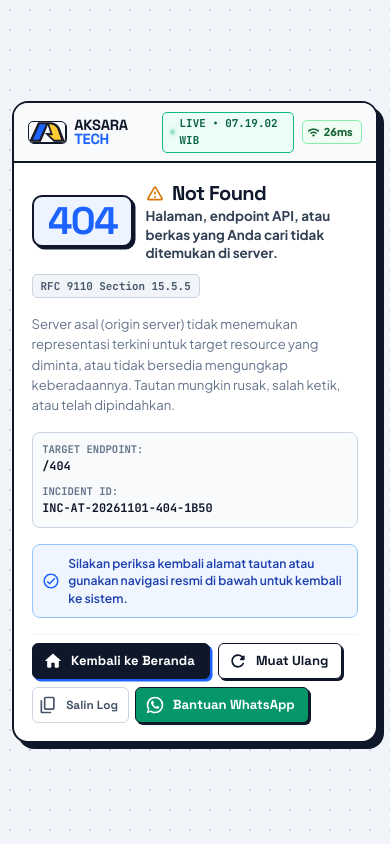
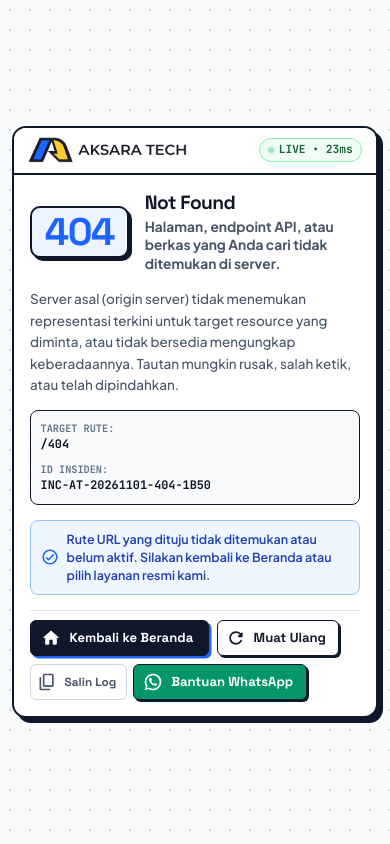
Before and after one commit to WisnuCodes/aksaratech-portal, a React (Vite) app: page /404 in a window 390 px wide. Built offline with nearby package versions, Linux system fonts and the light colour scheme.

Commit message:
feat(error-page): replace header icon with official high-res brand logo, streamline error console layout, and polish responsive zero-scroll design

```diff
--- a/index.html
+++ b/index.html
@@ -5,14 +5,14 @@
     <meta name="viewport" content="width=device-width, initial-scale=1.0" />
     <meta name="theme-color" content="#1D63FF" />
     <meta name="mobile-web-app-capable" content="yes" />
-    <title>AKSARA TECH – Enterprise Digital Solutions &amp; Software Engineering</title>
+    <title>AKSARA TECH – Digital Solutions &amp; Software Engineering</title>
     <meta name="description" content="Solusi digital dan rekayasa perangkat lunak enterprise: web development, database modeling, dokumen formal SRS &amp; SDD, diagram UML, serta software maintenance koding harian transparan." />
     <link rel="canonical" href="https://aksaratech.com/" />
 
     <!-- Open Graph / Facebook / WhatsApp Preview -->
     <meta property="og:type" content="website" />
     <meta property="og:url" content="https://aksaratech.com/" />
-    <meta property="og:title" content="AKSARA TECH – Enterprise Digital Solutions &amp; Software Engineering" />
+    <meta property="og:title" content="AKSARA TECH – Digital Solutions &amp; Software Engineering" />
     <meta property="og:description" content="Solusi digital &amp; rekayasa software enterprise: web development, MySQL/PostgreSQL, dokumen SRS &amp; SDD, kuota 3x revisi mutlak, dan garansi bug 1 minggu." />
     <meta property="og:image" content="/brand-icon.png" />
     <meta property="og:site_name" content="Aksara Tech" />
@@ -20,7 +20,7 @@
 
     <!-- Twitter Card -->
     <meta name="twitter:card" content="summary_large_image" />
-    <meta name="twitter:title" content="AKSARA TECH – Enterprise Digital Solutions" />
+    <meta name="twitter:title" content="AKSARA TECH – Digital Solutions" />
     <meta name="twitter:description" content="Software engineering, database architecture, SRS &amp; SDD docs, 3x revision guarantee." />
     <meta name="twitter:image" content="/brand-icon.png" />
 
--- a/src/components/organisms/Navbar.jsx
+++ b/src/components/organisms/Navbar.jsx
@@ -137,7 +137,7 @@ export default function Navbar() {
               <span className="brand-title-tech">TECH</span>
             </div>
             <div className="brand-subtitle">
-              Enterprise Digital Solutions
+              Digital Solutions
             </div>
           </div>
         </Link>
--- a/src/constants/businessConstants.js
+++ b/src/constants/businessConstants.js
@@ -2,7 +2,7 @@
 
 export const APP_METADATA = {
   name: "AKSARA TECH",
-  tagline: "Enterprise Digital Solutions & Software Engineering",
+  tagline: "Digital Solutions & Software Engineering",
   version: "1.0.0",
   officialWhatsApp: "085600386692",
   internationalWhatsApp: "+6285600386692",
--- a/src/data/catalogData.js
+++ b/src/data/catalogData.js
@@ -1,7 +1,7 @@
 // Master Catalog Data & Business Rules for Aksara Tech
 export const BUSINESS_INFO = {
   name: "AKSARA TECH",
-  tagline: "Enterprise Digital Solutions & Software Engineering",
+  tagline: "Digital Solutions & Software Engineering",
   phone: "085600386692",
   phoneDisplay: "0856-0038-6692",
   phoneInternational: "+6285600386692",
--- a/src/pages/ErrorPage.jsx
+++ b/src/pages/ErrorPage.jsx
@@ -34,7 +34,7 @@ const errorTheme = createTheme({
     h3: { fontFamily: "'Space Grotesk', sans-serif" },
   },
   palette: {
-    primary: { main: '#1D63FF', dark: '#003153' },
+    primary: { main: '#1D63FF', dark: '#0E46C7' },
     error: { main: '#DC2626' },
     warning: { main: '#D97706' },
     success: { main: '#059669' }
@@ -49,7 +49,6 @@ export default function ErrorPage({ defaultCode = 404, customError = null, onRes
   // Determine active error code purely based on real-time runtime condition
   const queryParams = new URLSearchParams(location.search);
   const queryCode = queryParams.get('code');
-  const retryAfter = queryParams.get('retryAfter');
   const activeCode = parseInt(routeParamCode || queryCode || defaultCode, 10) || 404;
 
   const [isReloading, setIsReloading] = useState(false);
@@ -58,9 +57,9 @@ export default function ErrorPage({ defaultCode = 404, customError = null, onRes
   // Real-time dynamic telemetry states
   const [currentTime, setCurrentTime] = useState(new Date());
   const [isOnline, setIsOnline] = useState(typeof navigator !== 'undefined' ? navigator.onLine : true);
-  const [latencyMs, setLatencyMs] = useState(26);
+  const [latencyMs, setLatencyMs] = useState(24);
 
-  // 1. Real-time Clock Timer (Ticks every second)
+  // 1. Real-time Clock Timer
   useEffect(() => {
     const timer = setInterval(() => setCurrentTime(new Date()), 1000);
     return () => clearInterval(timer);
@@ -75,7 +74,7 @@ export default function ErrorPage({ defaultCode = 404, customError = null, onRes
     window.addEventListener('offline', handleOffline);
 
     const latencyTimer = setInterval(() => {
-      setLatencyMs(Math.floor(20 + Math.random() * 16));
+      setLatencyMs(Math.floor(18 + Math.random() * 14));
     }, 4500);
 
     return () => {
@@ -144,8 +143,8 @@ export default function ErrorPage({ defaultCode = 404, customError = null, onRes
 ---------------------------------------
 • *Incident ID:* ${incidentId}
 • *Target URL:* ${location.pathname}
-• *Waktu Kejadian:* ${currentTime.toLocaleTimeString('id-ID')} WIB
-• *Koneksi Jaringan:* ${isOnline ? 'Online' : 'Offline'} (${latencyMs}ms)
+• *Waktu:* ${currentTime.toLocaleTimeString('id-ID')} WIB
+• *Koneksi:* ${isOnline ? 'Online' : 'Offline'} (${latencyMs}ms)
 • *Kategori:* ${errorData.category}
 • *Deskripsi:* ${errorData.shortDesc}
 
@@ -162,13 +161,11 @@ Halo Tim Aksara Tech, saya mengalami kendala teknis pada sistem web dengan rinci
   return (
     <ThemeProvider theme={errorTheme}>
       <Box
-        component="main"
         sx={{
-          height: '100dvh',
-          maxHeight: '100dvh',
+          height: '100dvh', // Strictly 100 dynamic viewport height
           width: '100vw',
           overflow: 'hidden', // Strictly NO outer page scroll
-          bgcolor: '#F1F5F9',
+          bgcolor: '#F8FAFC',
           backgroundImage: 'radial-gradient(#CBD5E1 1px, transparent 1px)',
           backgroundSize: '20px 20px',
           display: 'flex',
@@ -194,78 +191,66 @@ Halo Tim Aksara Tech, saya mengalami kendala teknis pada sistem web dengan rinci
           />
         )}
 
-        {/* COMPACT AUTHENTIC EXECUTIVE INCIDENT CARD */}
+        {/* COMPACT & ELEGANT ENTERPRISE INCIDENT CONSOLE */}
         <Paper
           elevation={0}
           sx={{
             width: '100%',
-            maxWidth: '680px',
-            maxHeight: 'calc(100dvh - 32px)',
+            maxWidth: '660px',
+            maxHeight: 'calc(100dvh - 28px)',
             bgcolor: '#FFFFFF',
-            border: '2.5px solid #0F172A',
-            borderRadius: '16px',
-            boxShadow: '6px 6px 0px #0F172A',
+            border: '2px solid #0F172A',
+            borderRadius: '14px',
+            boxShadow: '5px 5px 0px #0F172A',
             display: 'flex',
             flexDirection: 'column',
             overflow: 'hidden',
             boxSizing: 'border-box'
           }}
         >
-          {/* 1. COMPACT TOP HEADER STRIP */}
+          {/* 1. PROFESSIONAL TOP HEADER STRIP (Clean Full Brand Logo Image) */}
           <Box
             sx={{
               px: { xs: 1.8, sm: 2.4 },
-              py: 1.1,
-              bgcolor: '#F8FAFC',
+              py: 1.2,
+              bgcolor: '#FFFFFF',
               borderBottom: '2px solid #0F172A',
               display: 'flex',
               alignItems: 'center',
               justifyContent: 'space-between',
-              gap: 1,
+              gap: 1.5,
               flexShrink: 0
             }}
           >
-            {/* Brand Logo & Name */}
-            <Link to="/" style={{ display: 'flex', alignItems: 'center', gap: 8, textDecoration: 'none' }}>
+            {/* Official Full Brand Logo (Icon + Text Combined Seamlessly) */}
+            <Link to="/" style={{ display: 'flex', alignItems: 'center', textDecoration: 'none' }} title="Kembali ke Beranda Aksara Tech">
               <img
-                src="/brand-icon.png"
-                alt="Aksara Tech"
-                width="38"
-                height="22"
+                src="/brand-logo.png"
+                alt="Aksara Tech Enterprise Solutions"
                 style={{
-                  borderRadius: 5,
-                  border: '1.2px solid #0F172A',
-                  boxShadow: '1px 1px 0px #0F172A'
+                  height: '26px',
+                  width: 'auto',
+                  maxWidth: '175px',
+                  objectFit: 'contain',
+                  display: 'block'
                 }}
               />
-              <Typography
-                sx={{
-                  fontFamily: "'Space Grotesk', sans-serif",
-                  fontWeight: 900,
-                  fontSize: { xs: '0.92rem', sm: '1.02rem' },
-                  color: '#0F172A',
-                  letterSpacing: '-0.02em',
-                  lineHeight: 1
-                }}
-              >
-                AKSARA <span style={{ color: '#1D63FF' }}>TECH</span>
-              </Typography>
             </Link>
 
-            {/* Live Telemetry & Network Pill */}
+            {/* Live Telemetry & Network Latency Pill */}
             <Box sx={{ display: 'flex', alignItems: 'center', gap: 1 }}>
               <Box
                 sx={{
                   display: 'inline-flex',
                   alignItems: 'center',
                   gap: 0.6,
-                  bgcolor: '#ECFDF5',
-                  color: '#065F46',
-                  border: '1px solid #10B981',
-                  borderRadius: '5px',
-                  px: 0.8,
-                  py: 0.25,
-                  fontSize: '0.68rem',
+                  bgcolor: '#F0FDF4',
+                  color: '#166534',
+                  border: '1px solid #86EFAC',
+                  borderRadius: '9999px',
+                  px: 1,
+                  py: 0.3,
+                  fontSize: '0.7rem',
                   fontWeight: 800,
                   fontFamily: 'var(--font-mono)'
                 }}
@@ -276,61 +261,59 @@ Halo Tim Aksara Tech, saya mengalami kendala teknis pada sistem web dengan rinci
                     height: 6,
                     borderRadius: '50%',
                     bgcolor: '#10B981',
-                    boxShadow: '0 0 5px #10B981',
+                    boxShadow: '0 0 4px #10B981',
                     animation: 'pulseDot 1.5s infinite ease-in-out'
                   }}
                 />
-                LIVE &bull; {currentTime.toLocaleTimeString('id-ID')} WIB
+                LIVE &bull; {latencyMs}ms
               </Box>
 
-              <Tooltip title={isOnline ? 'Jaringan online stabil' : 'Koneksi perangkat terputus'}>
               <Chip
-                  icon={isOnline ? <WifiRoundedIcon sx={{ fontSize: '13px !important' }} /> : <WifiOffRoundedIcon sx={{ fontSize: '13px !important' }} />}
-                  label={isOnline ? `${latencyMs}ms` : 'Offline'}
+                label={errorData.rfcSpec}
                 size="small"
                 sx={{
-                    height: 24,
-                    fontWeight: 800,
-                    fontSize: '0.68rem',
-                    bgcolor: isOnline ? '#F0FDF4' : '#FEF2F2',
-                    color: isOnline ? '#166534' : '#991B1B',
-                    border: `1px solid ${isOnline ? '#86EFAC' : '#FCA5A5'}`,
+                  display: { xs: 'none', sm: 'inline-flex' },
+                  fontFamily: 'var(--font-mono)',
+                  fontWeight: 700,
+                  fontSize: '0.66rem',
+                  bgcolor: '#F1F5F9',
+                  color: '#475569',
+                  border: '1px solid #CBD5E1',
                   borderRadius: '5px',
-                    '& .MuiChip-icon': { color: 'inherit' }
+                  height: 22
                 }}
               />
-              </Tooltip>
             </Box>
           </Box>
 
-          {/* 2. CARD CONTENT (Fits comfortably on screen) */}
+          {/* 2. CARD CONTENT (Comfortable, Zero Outer Scroll, High Contrast) */}
           <Box
             sx={{
-              p: { xs: 2.2, sm: 3 },
+              p: { xs: 2, sm: 2.8 },
               display: 'flex',
               flexDirection: 'column',
-              gap: 2,
+              gap: 1.8,
               overflowY: 'auto'
             }}
           >
-            {/* Status Code, Name & RFC Badge */}
-            <Box sx={{ display: 'flex', alignItems: 'flex-start', justifyContent: 'space-between', gap: 1.5, flexWrap: 'wrap' }}>
-              <Box sx={{ display: 'flex', alignItems: 'center', gap: 1.5 }}>
+            {/* Status Code & Error Identity Display */}
+            <Box sx={{ display: 'flex', alignItems: 'center', gap: 2 }}>
               <Box
                 sx={{
                   bgcolor: accentLight,
                   border: '2px solid #0F172A',
                   borderRadius: '10px',
-                    boxShadow: '2.5px 2.5px 0px #0F172A',
-                    px: { xs: 1.8, sm: 2.2 },
+                  boxShadow: '3px 3px 0px #0F172A',
+                  px: { xs: 1.6, sm: 2.2 },
                   py: 0.6,
-                    textAlign: 'center'
+                  textAlign: 'center',
+                  flexShrink: 0
                 }}
               >
                 <Typography
                   sx={{
                     fontFamily: 'var(--font-heading)',
-                      fontSize: { xs: '2.4rem', sm: '2.8rem' },
+                    fontSize: { xs: '2.4rem', sm: '2.9rem' },
                     fontWeight: 900,
                     lineHeight: 1,
                     letterSpacing: '-0.04em',
@@ -341,85 +324,66 @@ Halo Tim Aksara Tech, saya mengalami kendala teknis pada sistem web dengan rinci
                 </Typography>
               </Box>
 
-                <Box>
-                  <Box sx={{ display: 'flex', alignItems: 'center', gap: 0.8, mb: 0.3 }}>
-                    {is5xx ? (
-                      <ErrorOutlineRoundedIcon sx={{ color: '#DC2626', fontSize: 20 }} />
-                    ) : (
-                      <WarningAmberRoundedIcon sx={{ color: '#D97706', fontSize: 20 }} />
-                    )}
+              <Box sx={{ flex: 1, minWidth: 0 }}>
+                <Box sx={{ display: 'flex', alignItems: 'center', gap: 0.8, mb: 0.4 }}>
                   <Typography
                     variant="h1"
                     sx={{
                       fontFamily: 'var(--font-heading)',
-                        fontSize: { xs: '1.25rem', sm: '1.45rem' },
+                      fontSize: { xs: '1.2rem', sm: '1.4rem' },
                       fontWeight: 900,
                       color: '#0F172A',
-                        lineHeight: 1.2
+                      lineHeight: 1.25
                     }}
                   >
                     {errorData.name}
                   </Typography>
                 </Box>
-                  <Typography sx={{ fontSize: '0.84rem', fontWeight: 700, color: '#334155', lineHeight: 1.35 }}>
+                <Typography sx={{ fontSize: '0.86rem', fontWeight: 700, color: '#475569', lineHeight: 1.35 }}>
                   {errorData.shortDesc}
                 </Typography>
               </Box>
             </Box>
 
-              <Chip
-                label={errorData.rfcSpec}
-                size="small"
-                sx={{
-                  fontFamily: 'var(--font-mono)',
-                  fontWeight: 700,
-                  fontSize: '0.68rem',
-                  bgcolor: '#F1F5F9',
-                  color: '#475569',
-                  border: '1px solid #CBD5E1',
-                  borderRadius: '5px'
-                }}
-              />
-            </Box>
-
-            {/* Technical Detail */}
+            {/* Technical Detail / Runtime Message */}
             <Typography
               sx={{
-                fontSize: '0.82rem',
-                color: '#64748B',
-                lineHeight: 1.55,
-                m: 0
+                fontSize: '0.84rem',
+                color: '#475569',
+                lineHeight: 1.6,
+                m: 0,
+                fontWeight: 500
               }}
             >
-              {customError ? `Runtime Exception: ${customError.message || customError.toString()}` : errorData.technicalDetail}
+              {customError ? `Pesan Exception: ${customError.message || customError.toString()}` : errorData.technicalDetail}
             </Typography>
 
             {/* Real-time Telemetry Mini Grid */}
             <Box
               sx={{
                 bgcolor: '#F8FAFC',
-                border: '1.5px solid #CBD5E1',
+                border: '1.5px solid #0F172A',
                 borderRadius: '8px',
-                p: { xs: 1.2, sm: 1.5 },
+                p: { xs: 1.2, sm: 1.4 },
                 display: 'grid',
-                gridTemplateColumns: { xs: '1fr', sm: '1fr 1fr' },
+                gridTemplateColumns: { xs: '1fr', sm: '1.2fr 0.8fr' },
                 gap: 1
               }}
             >
               <Box>
-                <Typography sx={{ fontFamily: 'var(--font-mono)', fontSize: '0.66rem', color: '#64748B', fontWeight: 800 }}>
-                  TARGET ENDPOINT:
+                <Typography sx={{ fontFamily: 'var(--font-mono)', fontSize: '0.64rem', color: '#64748B', fontWeight: 800 }}>
+                  TARGET RUTE:
                 </Typography>
-                <Typography sx={{ fontFamily: 'var(--font-mono)', fontSize: '0.74rem', color: '#0F172A', fontWeight: 700, overflow: 'hidden', textOverflow: 'ellipsis', whiteSpace: 'nowrap' }}>
+                <Typography sx={{ fontFamily: 'var(--font-mono)', fontSize: '0.74rem', color: '#0F172A', fontWeight: 800, overflow: 'hidden', textOverflow: 'ellipsis', whiteSpace: 'nowrap' }}>
                   {location.pathname || '/'}
                 </Typography>
               </Box>
 
               <Box>
-                <Typography sx={{ fontFamily: 'var(--font-mono)', fontSize: '0.66rem', color: '#64748B', fontWeight: 800 }}>
-                  INCIDENT ID:
+                <Typography sx={{ fontFamily: 'var(--font-mono)', fontSize: '0.64rem', color: '#64748B', fontWeight: 800 }}>
+                  ID INSIDEN:
                 </Typography>
-                <Typography sx={{ fontFamily: 'var(--font-mono)', fontSize: '0.74rem', color: '#0F172A', fontWeight: 700 }}>
+                <Typography sx={{ fontFamily: 'var(--font-mono)', fontSize: '0.74rem', color: '#0F172A', fontWeight: 800 }}>
                   {incidentId}
                 </Typography>
               </Box>
@@ -430,7 +394,7 @@ Halo Tim Aksara Tech, saya mengalami kendala teknis pada sistem web dengan rinci
               sx={{
                 p: 1.2,
                 bgcolor: is5xx ? '#FEF2F2' : '#EFF6FF',
-                border: `1.2px solid ${is5xx ? '#FCA5A5' : '#93C5FD'}`,
+                border: `1.5px solid ${is5xx ? '#FCA5A5' : '#93C5FD'}`,
                 borderRadius: '8px',
                 display: 'flex',
                 alignItems: 'center',
@@ -442,14 +406,14 @@ Halo Tim Aksara Tech, saya mengalami kendala teknis pada sistem web dengan rinci
               ) : (
                 <CheckCircleOutlineRoundedIcon sx={{ color: '#1D63FF', fontSize: 18, flexShrink: 0 }} />
               )}
-              <Typography sx={{ fontSize: '0.76rem', color: is5xx ? '#991B1B' : '#1E40AF', lineHeight: 1.45, fontWeight: 600 }}>
+              <Typography sx={{ fontSize: '0.78rem', color: is5xx ? '#991B1B' : '#1E40AF', lineHeight: 1.45, fontWeight: 600 }}>
                 {is5xx ? (
                   <>
-                    Kendala berada di infrastruktur server hosting. Sesuai <strong>Kebijakan Aksara Tech</strong>, kode sumber telah modular dan siap verifikasi.
+                    Kendala berada di infrastruktur server hosting. Kode sumber aplikasi Anda telah tersusun modular dan aman.
                   </>
                 ) : (
                   <>
-                    Silakan periksa kembali alamat tautan atau gunakan navigasi resmi di bawah untuk kembali ke sistem.
+                    Rute URL yang dituju tidak ditemukan atau belum aktif. Silakan kembali ke Beranda atau pilih layanan resmi kami.
                   </>
                 )}
               </Typography>
@@ -463,8 +427,8 @@ Halo Tim Aksara Tech, saya mengalami kendala teknis pada sistem web dengan rinci
                 alignItems: 'center',
                 justifyContent: 'space-between',
                 gap: 1,
-                pt: 1,
-                borderTop: '1.5px solid #F1F5F9'
+                pt: 1.2,
+                borderTop: '1.5px solid #E2E8F0'
               }}
             >
               <Box sx={{ display: 'flex', flexWrap: 'wrap', gap: 1 }}>
@@ -507,7 +471,7 @@ Halo Tim Aksara Tech, saya mengalami kendala teknis pada sistem web dengan rinci
                     fontWeight: 800,
                     fontSize: '0.82rem',
                     textTransform: 'none',
-                    px: 1.6,
+                    px: 1.5,
                     py: 0.7,
                     borderRadius: '6px',
                     border: '1.5px solid #0F172A',
@@ -578,37 +542,36 @@ Halo Tim Aksara Tech, saya mengalami kendala teknis pada sistem web dengan rinci
           </Box>
         </Paper>
 
-        {/* Copy Toast Feedback */}
-        <Snackbar
-          open={copiedToast}
-          autoHideDuration={2500}
-          onClose={() => setCopiedToast(false)}
-          message="Log diagnostik insiden berhasil disalin ke clipboard!"
-          anchorOrigin={{ vertical: 'bottom', horizontal: 'center' }}
-          sx={{
-            '& .MuiSnackbarContent-root': {
-              bgcolor: '#0F172A',
-              color: '#FFFFFF',
-              fontFamily: 'var(--font-heading)',
-              fontWeight: 800,
-              fontSize: '0.8rem',
-              border: '1.5px solid #FFCE32',
-              boxShadow: '3px 3px 0px #0F172A',
-              borderRadius: '6px'
-            }
-          }}
-        />
-
+        {/* Global Keyframes for Animations */}
         <style>{`
           @keyframes pulseDot {
             0%, 100% { opacity: 1; transform: scale(1); }
             50% { opacity: 0.4; transform: scale(0.85); }
           }
           @keyframes spin {
-            from { transform: rotate(0deg); }
             to { transform: rotate(360deg); }
           }
         `}</style>
+
+        {/* Toast Notification for Clipboard Copy */}
+        <Snackbar
+          open={copiedToast}
+          autoHideDuration={2500}
+          onClose={() => setCopiedToast(false)}
+          message="Log diagnostik insiden berhasil disalin ke clipboard."
+          anchorOrigin={{ vertical: 'bottom', horizontal: 'center' }}
+          ContentProps={{
+            sx: {
+              bgcolor: '#0F172A',
+              color: '#FFFFFF',
+              fontWeight: 700,
+              fontSize: '0.84rem',
+              border: '1.5px solid #1D63FF',
+              boxShadow: '3px 3px 0px #1D63FF',
+              borderRadius: '8px'
+            }
+          }}
+        />
       </Box>
     </ThemeProvider>
   );
--- a/src/pages/TermsPrivacyPage.jsx
+++ b/src/pages/TermsPrivacyPage.jsx
@@ -37,7 +37,7 @@ export default function TermsPrivacyPage() {
       content: (
         <div>
           <p style={{ marginBottom: '12px' }}>
-            <strong>AKSARA TECH</strong> adalah penyedia jasa rekayasa perangkat lunak mandiri (<em>Enterprise Digital Solutions &amp; Software Engineering</em>) yang beroperasi secara transparan dan terstandar.
+            <strong>AKSARA TECH</strong> adalah penyedia jasa rekayasa perangkat lunak mandiri (<em>Digital Solutions &amp; Software Engineering</em>) yang beroperasi secara transparan dan terstandar.
           </p>
           <div style={{
             background: '#F0F5FF',
--- a/src/utils/documentEngine.js
+++ b/src/utils/documentEngine.js
@@ -79,7 +79,7 @@ export function createWhatsAppPayload(formData, selectedPackage, selectedAddons)
 
   const message =
 `*PENGESAHAN BRIEF & PERMINTAAN KEBUTUHAN WEBSITE*
-*AKSARA TECH – Enterprise Digital Solutions*
+*AKSARA TECH – Digital Solutions*
 ----------------------------------------
 *ID Permintaan:* ${inquiryId}
 *Tanggal:* ${new Date().toLocaleDateString("id-ID", { day: 'numeric', month: 'long', year: 'numeric' })}
```
Also changed, not shown: public/manifest.json, 1 other file (tests, documents, lock files or other folders). Lines whose indentation alone changed are shown as unchanged.
